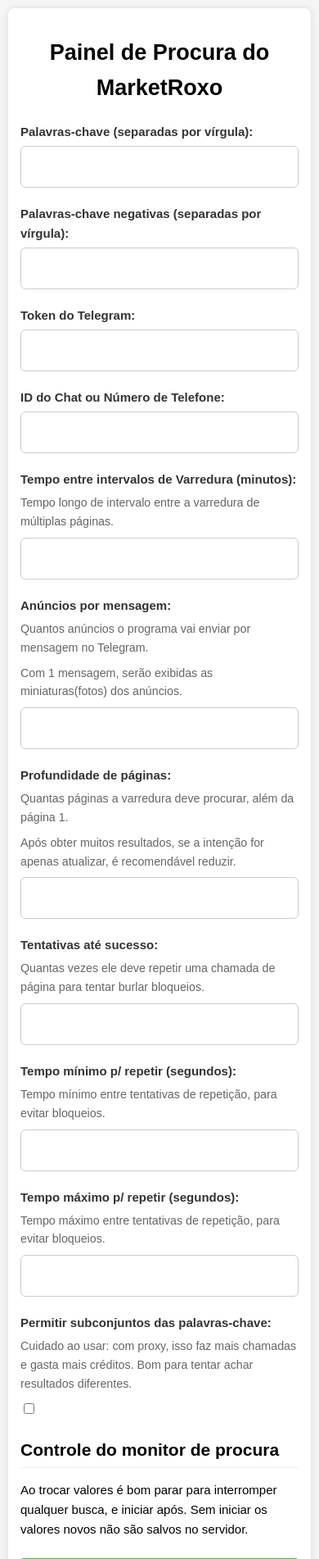
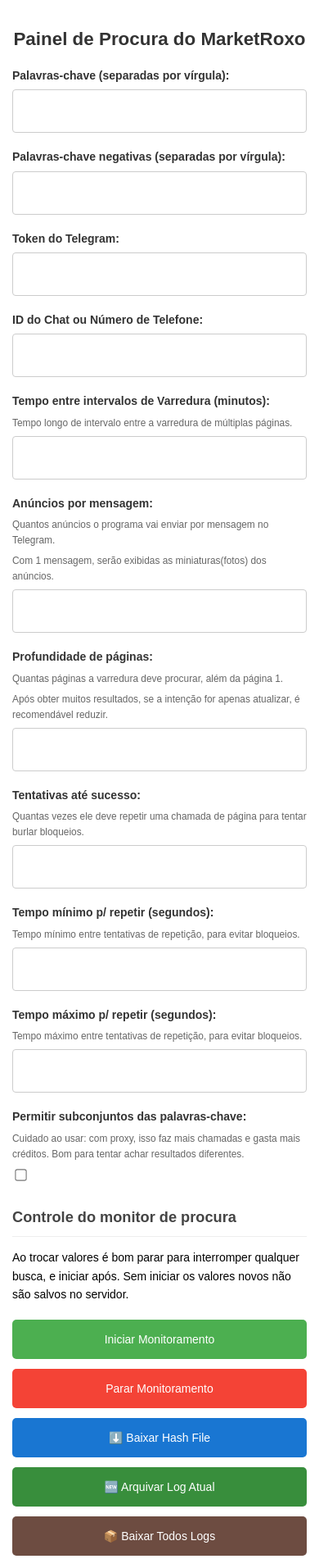
Before and after one commit to afa7789/pyscrapper, a Flask app: template template/admin.html in a window 390 px wide. Shown: the top 1902 px of the page at 82% size. Run offline with Flask 3, Linux system fonts and the light colour scheme; the template is opened without the code that fills it, so the values that code supplies are empty; parts of the project's set-up code (start-up, migrations or seed data) failed here and were passed over.

Commit message:
mudança css para celulares.

```diff
--- a/template/admin.html
+++ b/template/admin.html
@@ -1,5 +1,6 @@
 <!DOCTYPE html>
 <html lang="pt-BR">
+
 <head>
     <meta charset="UTF-8">
     <title>Painel de Administração - OLN Logística</title>
@@ -7,181 +8,360 @@
         /* Regras gerais para todos os dispositivos */
         body {
             font-family: Arial, sans-serif;
-            margin: 20px;
+            margin: 0;
+            /* Remover margem padrão do body para mais espaço nas bordas */
             background-color: #f5f5f5;
-            line-height: 1.6; /* Melhora a legibilidade do texto */
+            line-height: 1.6;
         }
-        /* Adicionar box-sizing globalmente é uma boa prática para layouts responsivos */
+
         * {
             box-sizing: border-box;
+            /* Essencial para que padding e border sejam incluídos na largura/altura */
         }
 
         .container {
             max-width: 800px;
-            margin: auto;
-            padding: 20px;
+            margin: 20px auto;
+            /* Margem superior/inferior de 20px, centralizado */
+            padding: 25px;
+            /* Aumenta o padding do contêiner */
             background: white;
             border-radius: 8px;
-            box-shadow: 0 0 10px rgba(0,0,0,0.1); /* Adiciona uma sombra suave */
+            box-shadow: 0 0 12px rgba(0, 0, 0, 0.1);
+            /* Sombra mais visível */
         }
+
         h1 {
             text-align: center;
-            margin-bottom: 25px; /* Adiciona mais espaço abaixo do título principal */
-            font-size: 2em; /* Tamanho do título principal */
+            margin-bottom: 30px;
+            /* Mais espaço abaixo do título */
+            font-size: 2.2em;
+            /* Título principal um pouco maior */
+            color: #333;
         }
-        h2 { /* Adicionar estilo para h2, se aplicável */
-            font-size: 1.6em;
-            margin-top: 30px;
-            margin-bottom: 15px;
+
+        h2 {
+            font-size: 1.8em;
+            margin-top: 35px;
+            margin-bottom: 20px;
             border-bottom: 1px solid #eee;
-            padding-bottom: 5px;
+            padding-bottom: 8px;
+            color: #444;
         }
+
         .form-group {
-            margin-bottom: 20px; /* Aumenta o espaçamento entre os grupos de formulário */
+            margin-bottom: 25px;
+            /* Aumenta ainda mais o espaçamento entre os grupos de formulário */
         }
+
         label {
             display: block;
-            margin-bottom: 8px; /* Aumenta o espaçamento abaixo do label */
+            margin-bottom: 10px;
+            /* Mais espaço abaixo do label */
             font-weight: bold;
             color: #333;
+            font-size: 1.1em;
+            /* Fonte do label um pouco maior */
         }
+
         input[type="text"],
         input[type="number"],
-        input[type="password"], /* Incluir input[type="password"] aqui */
-        textarea { /* Adicionar textarea, caso venha a ter */
-            width: 100%; /* Faz com que o input ocupe 100% da largura do contêiner pai */
-            padding: 10px; /* Aumenta o padding para melhor toque e visual */
-            font-size: 1.1em; /* Tamanho da fonte dos inputs, relativo ao body font-size */
+        input[type="password"] {
+            width: 100%;
+            padding: 12px 15px;
+            /* Aumenta o padding interno, especialmente lateral */
+            font-size: 1.1em;
+            /* Tamanho da fonte dos inputs */
             border: 1px solid #ccc;
-            border-radius: 4px;
-            transition: border-color 0.3s; /* Adiciona transição suave para foco */
+            border-radius: 6px;
+            /* Bordas levemente mais arredondadas */
+            transition: border-color 0.3s, box-shadow 0.3s;
         }
+
         input[type="text"]:focus,
         input[type="number"]:focus,
-        input[type="password"]:focus,
-        textarea:focus {
-            border-color: #007bff; /* Muda a cor da borda ao focar */
-            outline: none; /* Remove o outline padrão */
+        input[type="password"]:focus {
+            border-color: #007bff;
+            box-shadow: 0 0 0 3px rgba(0, 123, 255, 0.25);
+            /* Adiciona um brilho ao focar */
+            outline: none;
         }
 
         /* Estilo para parágrafos dentro de form-group (instruções) */
         .form-group p {
-            font-size: 0.9em; /* slightly smaller than base font, but still readable */
+            font-size: 0.9em;
+            /* Mantém o tamanho das instruções menor que o label e input */
             color: #666;
             margin-top: 5px;
-            margin-bottom: 10px; /* Space before input */
+            margin-bottom: 10px;
+            /* Garante espaço suficiente antes do input */
+        }
+
+        /* Estilo para o checkbox */
+        input[type="checkbox"] {
+            margin-right: 10px;
+            /* Espaço entre o checkbox e o texto */
+            transform: scale(1.2);
+            /* Aumenta o tamanho do checkbox */
         }
 
         button {
-            padding: 10px 20px;
-            margin: 5px 5px 5px 0; /* Ajusta a margem dos botões */
-            font-size: 16px;
+            padding: 12px 25px;
+            /* Mais padding para os botões */
+            margin: 8px 5px 8px 0;
+            /* Margem ajustada para melhor distribuição */
+            font-size: 1.05em;
             cursor: pointer;
             border: none;
-            border-radius: 4px;
-            transition: background-color 0.3s ease;
+            border-radius: 5px;
+            transition: background-color 0.3s ease, transform 0.2s;
         }
-        #startBtn { background-color: #4CAF50; color: white; }
-        #startBtn:hover { background-color: #45a049; }
-        #stopBtn { background-color: #f44336; color: white; }
-        #stopBtn:hover { background-color: #da190b; }
-        #downloadHashBtn { background-color:#1976D2;color:white; }
-        #downloadHashBtn:hover { background-color: #115da3; }
-        #archiveLogBtn { background-color:#388e3c;color:white; }
-        #archiveLogBtn:hover { background-color: #2e7031; }
-        #downloadLogsBtn { background-color:#6d4c41;color:white; }
-        #downloadLogsBtn:hover { background-color: #5a3e36; }
+
+        button:hover {
+            transform: translateY(-2px);
+            /* Efeito sutil ao passar o mouse */
+        }
+
+        #startBtn {
+            background-color: #4CAF50;
+            color: white;
+        }
+
+        #startBtn:hover {
+            background-color: #45a049;
+        }
+
+        #stopBtn {
+            background-color: #f44336;
+            color: white;
+        }
+
+        #stopBtn:hover {
+            background-color: #da190b;
+        }
+
+        /* Estilos para os outros botões */
+        #downloadHashBtn {
+            background-color: #1976D2;
+            color: white;
+        }
+
+        #downloadHashBtn:hover {
+            background-color: #115da3;
+        }
+
+        #archiveLogBtn {
+            background-color: #388e3c;
+            color: white;
+        }
+
+        #archiveLogBtn:hover {
+            background-color: #2e7031;
+        }
+
+        #downloadLogsBtn {
+            background-color: #6d4c41;
+            color: white;
+        }
+
+        #downloadLogsBtn:hover {
+            background-color: #5a3e36;
+        }
+
+        /* Quebra de linha para botões menores em mobile */
+        .button-group-bottom {
+            /* Adicione uma div com essa classe em torno dos três botões de baixo */
+            display: flex;
+            flex-wrap: wrap;
+            /* Permite que os itens quebrem linha */
+            justify-content: center;
+            /* Centraliza os botões quando quebram */
+            gap: 10px;
+            /* Espaçamento entre os botões */
+            margin-top: 20px;
+        }
+
+        /* ... (restante do seu CSS para status, logOutput, etc.) */
 
         .status {
-            display: block; /* Mude para block para ocupar a própria linha */
-            margin-top: 15px; /* Espaço acima do status */
-            margin-bottom: 10px;
-            font-size: 1.05em;
+            display: block;
+            margin-top: 20px;
+            /* Mais espaço acima do status */
+            margin-bottom: 15px;
+            font-size: 1.1em;
             color: #2196F3;
             font-weight: bold;
-            text-align: center; /* Centraliza o texto de status */
+            text-align: center;
         }
+
         #logOutput {
-            margin-top: 20px;
-            padding: 15px; /* Aumenta o padding do log output */
-            background: #fdfdfd; /* Cor de fundo mais clara para o log */
-            border: 1px solid #ddd; /* Borda mais suave */
-            border-radius: 4px;
+            margin-top: 25px;
+            padding: 18px;
+            /* Mais padding no log */
+            background: #fdfdfd;
+            border: 1px solid #ddd;
+            border-radius: 6px;
             white-space: pre-wrap;
-            max-height: 400px;
+            max-height: 450px;
+            /* Altura máxima ligeiramente maior */
             overflow-y: auto;
-            font-family: 'Courier New', Courier, monospace; /* Fonte monoespaçada para logs */
-            font-size: 0.9em; /* Tamanho da fonte do log */
+            font-family: 'Courier New', Courier, monospace;
+            font-size: 0.9em;
             color: #333;
+            line-height: 1.4;
+            /* Melhora a legibilidade do log */
         }
+
         .log-header {
-            margin-bottom: 10px;
+            margin-bottom: 15px;
             font-weight: bold;
             color: #333;
-            text-align: center; /* Centraliza o cabeçalho do log */
-            font-size: 1.2em;
+            text-align: center;
+            font-size: 1.3em;
         }
 
         /* MEDIA QUERIES PARA CELULARES */
         @media (max-width: 600px) {
             body {
-                margin: 10px; /* Reduz a margem geral do corpo */
-                font-size: 15px; /* Base da fonte um pouco menor para celular */
+                margin: 0;
+                /* Remove margens do body para máxima utilização do espaço */
+                font-size: 14px;
+                /* Tamanho base da fonte um pouco menor no geral para celular */
             }
 
             .container {
-                padding: 15px; /* Reduz o padding do contêiner */
+                margin: 0;
+                /* Remove margem superior/inferior em mobile */
+                padding: 15px;
+                /* Reduz o padding para não apertar demais */
+                border-radius: 0;
+                /* Remove border-radius para ocupar 100% da largura */
+                box-shadow: none;
+                /* Remove sombra em mobile para um visual mais limpo */
             }
 
             h1 {
-                font-size: 1.8em; /* Reduz o tamanho do título principal */
-                margin-bottom: 20px;
+                font-size: 1.6em;
+                /* Reduz mais o tamanho do título principal */
+                margin-bottom: 15px;
             }
+
             h2 {
-                font-size: 1.4em;
-                margin-top: 20px;
+                font-size: 1.3em;
+                margin-top: 25px;
                 margin-bottom: 10px;
             }
 
-            /* Aumenta o tamanho dos inputs e seu padding para facilitar o toque no celular */
+            .form-group {
+                margin-bottom: 18px;
+                /* Espaçamento entre grupos */
+            }
+
+            label {
+                font-size: 1em;
+                /* Ajusta o tamanho do label */
+                margin-bottom: 6px;
+            }
+
+            /* Aumenta significativamente o padding e a fonte dos inputs para celular */
             input[type="text"],
             input[type="number"],
-            input[type="password"],
-            textarea {
-                padding: 14px; /* Aumenta o padding consideravelmente */
-                font-size: 1.15em; /* Garante que a fonte do input seja bem legível */
-                -webkit-appearance: none; /* Remove estilos padrão de input em iOS */
-                -moz-appearance: none;    /* Remove estilos padrão de input em Firefox Mobile */
-                appearance: none;         /* Estilo padrão */
-                border-radius: 6px; /* Levemente mais arredondado para celular */
+            input[type="password"] {
+                padding: 16px 12px;
+                /* Padding maior para facilitar o toque */
+                font-size: 1.15em;
+                /* Garante fonte grande o suficiente nos inputs */
+                -webkit-appearance: none;
+                -moz-appearance: none;
+                appearance: none;
+                border-radius: 4px;
+                /* Mantém um pequeno arredondamento */
             }
 
             .form-group p {
-                font-size: 0.95em; /* Garante que os textos de instrução sejam legíveis */
-                margin-top: 3px;
-                margin-bottom: 8px;
+                font-size: 0.85em;
+                /* Reduz o tamanho das instruções para otimizar espaço */
+                margin-top: 2px;
+                margin-bottom: 6px;
             }
 
-            label {
-                font-size: 1em; /* Garante que os labels sejam bem visíveis */
-                margin-bottom: 5px;
+            input[type="checkbox"] {
+                transform: scale(1.1);
+                /* Ajusta o tamanho do checkbox para celular */
+                margin-right: 8px;
             }
 
             button {
-                width: 100%; /* Faz com que os botões ocupem a largura total */
-                margin: 8px 0; /* Aumenta a margem vertical entre botões */
-                padding: 15px; /* Aumenta o padding dos botões para facilitar o toque */
-                font-size: 1.05em; /* Ajusta o tamanho da fonte dos botões */
+                width: 100%;
+                /* Botões sempre com largura total em mobile */
+                margin: 6px 0;
+                /* Margem vertical ajustada */
+                padding: 16px;
+                /* Padding maior para botões em mobile */
+                font-size: 1em;
+                /* Ajusta a fonte dos botões */
             }
 
-            .status, .log-header {
-                font-size: 1em; /* Ajusta o tamanho do status e cabeçalho do log */
+            .button-group-bottom {
+                flex-direction: column;
+                /* Força os botões a ficarem em coluna */
+                gap: 8px;
+                /* Espaçamento entre os botões */
+                margin-top: 15px;
+            }
+
+            .status {
+                font-size: 0.95em;
+                margin-top: 15px;
+                margin-bottom: 10px;
             }
 
             #logOutput {
-                max-height: 300px; /* Reduz a altura máxima do log para telas menores */
-                padding: 10px;
-                font-size: 0.85em; /* Reduz a fonte do log para caber mais */
+                max-height: 250px;
+                /* Reduz a altura máxima do log para telas menores */
+                padding: 12px;
+                font-size: 0.8em;
+                /* Fonte do log menor para caber mais conteúdo */
+            }
+
+            .log-header {
+                font-size: 1.1em;
+                margin-bottom: 10px;
+            }
+        }
+
+        /* Media Query para telas muito pequenas, como iPhone 5/SE */
+        @media (max-width: 375px) {
+            body {
+                font-size: 13px;
+                /* Reduz um pouco mais a fonte base */
+            }
+
+            h1 {
+                font-size: 1.5em;
+            }
+
+            h2 {
+                font-size: 1.2em;
+            }
+
+            input[type="text"],
+            input[type="number"],
+            input[type="password"] {
+                padding: 14px 10px;
+                /* Padding ligeiramente menor para inputs */
+                font-size: 1.1em;
+            }
+
+            button {
+                padding: 14px;
+                /* Padding dos botões */
+                font-size: 0.95em;
+            }
+
+            #logOutput {
+                max-height: 200px;
+                font-size: 0.75em;
             }
         }
     </style>
@@ -239,17 +419,23 @@
         </div>
         <div class="form-group">
             <label for="allowKeywordSubsets">Permitir subconjuntos das palavras-chave:</label>
-            <p> Cuidado ao usar: com proxy, isso faz mais chamadas e gasta mais créditos. Bom para tentar achar resultados diferentes.</p>
+            <p> Cuidado ao usar: com proxy, isso faz mais chamadas e gasta mais créditos. Bom para tentar achar
+                resultados diferentes.</p>
             <input type="checkbox" id="allowKeywordSubsets" {{ 'checked' if allow_keyword_subsets else '' }}>
         </div>
         <h2>Controle do monitor de procura </h2>
-        <p>Ao trocar valores é bom parar para interromper qualquer busca, e iniciar após. Sem iniciar os valores novos não são salvos no servidor. </p>
+        <p>Ao trocar valores é bom parar para interromper qualquer busca, e iniciar após. Sem iniciar os valores novos
+            não são salvos no servidor. </p>
         <button id="startBtn" onclick="startMonitoring()">Iniciar Monitoramento</button>
         <button id="stopBtn" onclick="stopMonitoring()">Parar Monitoramento</button>
         <br>
-        <button id="downloadHashBtn" style="background-color:#1976D2;color:white;" onclick="window.open('/download-hash-file','_blank')">⬇️ Baixar Hash File</button>
-        <button id="archiveLogBtn" style="background-color:#388e3c;color:white;" onclick="fetch('/archive_log', {method: 'GET'}).then(r => r.json()).then(data => alert(data.message)).catch(e => alert('Erro ao arquivar log: ' + e));">🆕 Arquivar Log Atual</button>
-        <button id="downloadLogsBtn" style="background-color:#6d4c41;color:white;" onclick="window.open('/download-logs','_blank')">📦 Baixar Todos Logs</button>
+        <button id="downloadHashBtn" style="background-color:#1976D2;color:white;"
+            onclick="window.open('/download-hash-file','_blank')">⬇️ Baixar Hash File</button>
+        <button id="archiveLogBtn" style="background-color:#388e3c;color:white;"
+            onclick="fetch('/archive_log', {method: 'GET'}).then(r => r.json()).then(data => alert(data.message)).catch(e => alert('Erro ao arquivar log: ' + e));">🆕
+            Arquivar Log Atual</button>
+        <button id="downloadLogsBtn" style="background-color:#6d4c41;color:white;"
+            onclick="window.open('/download-logs','_blank')">📦 Baixar Todos Logs</button>
         <br>
         <span id="autoUpdateStatus" class="status">Carregando logs...</span>
         <div class="log-header">Logs do Sistema (Atualização Automática)</div>
@@ -355,16 +541,17 @@
         }
 
         // Inicializar quando a página carregar
-        document.addEventListener('DOMContentLoaded', function() {
+        document.addEventListener('DOMContentLoaded', function () {
             console.log('Página carregada, iniciando atualização automática de logs...');
             fetchLogs(); // Carrega os logs imediatamente
             startAutoUpdate(); // Inicia a atualização automática
         });
 
         // Parar a atualização quando a página for fechada/recarregada
-        window.addEventListener('beforeunload', function() {
+        window.addEventListener('beforeunload', function () {
             stopAutoUpdate();
         });
     </script>
 </body>
+
 </html>
```
Lines whose indentation alone changed are shown as unchanged.
